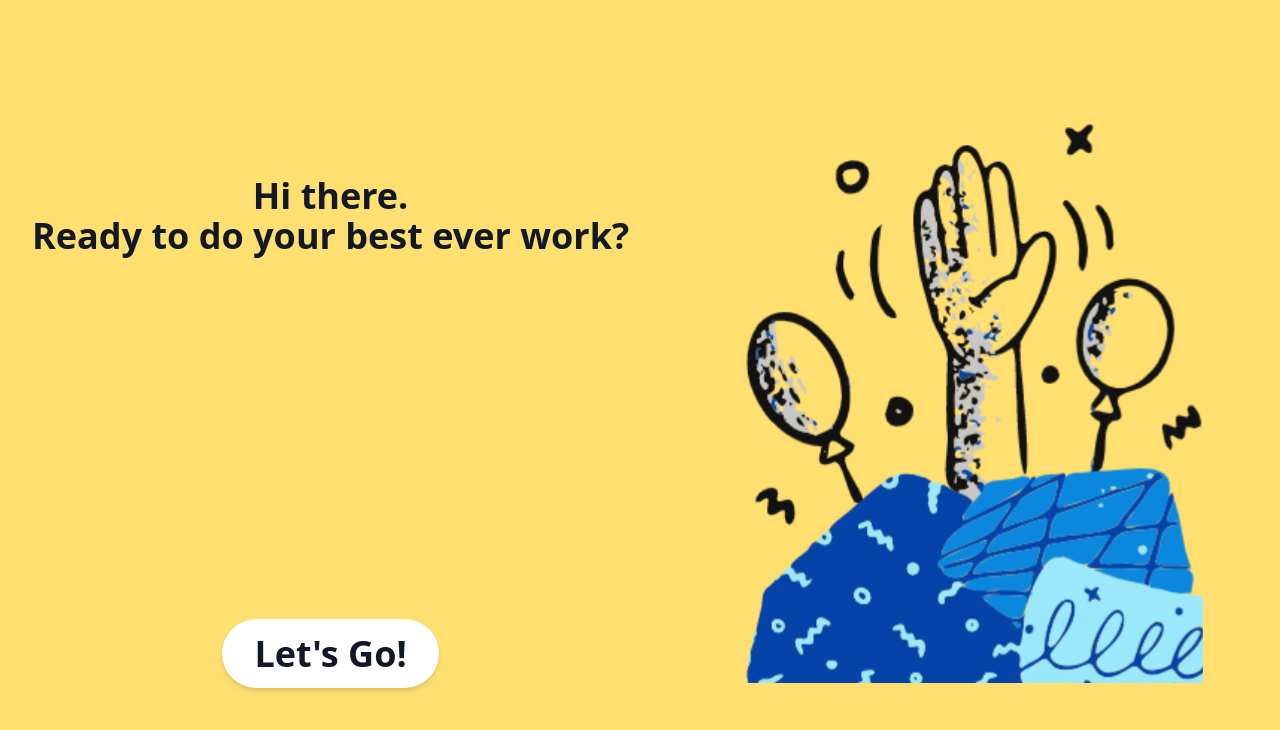
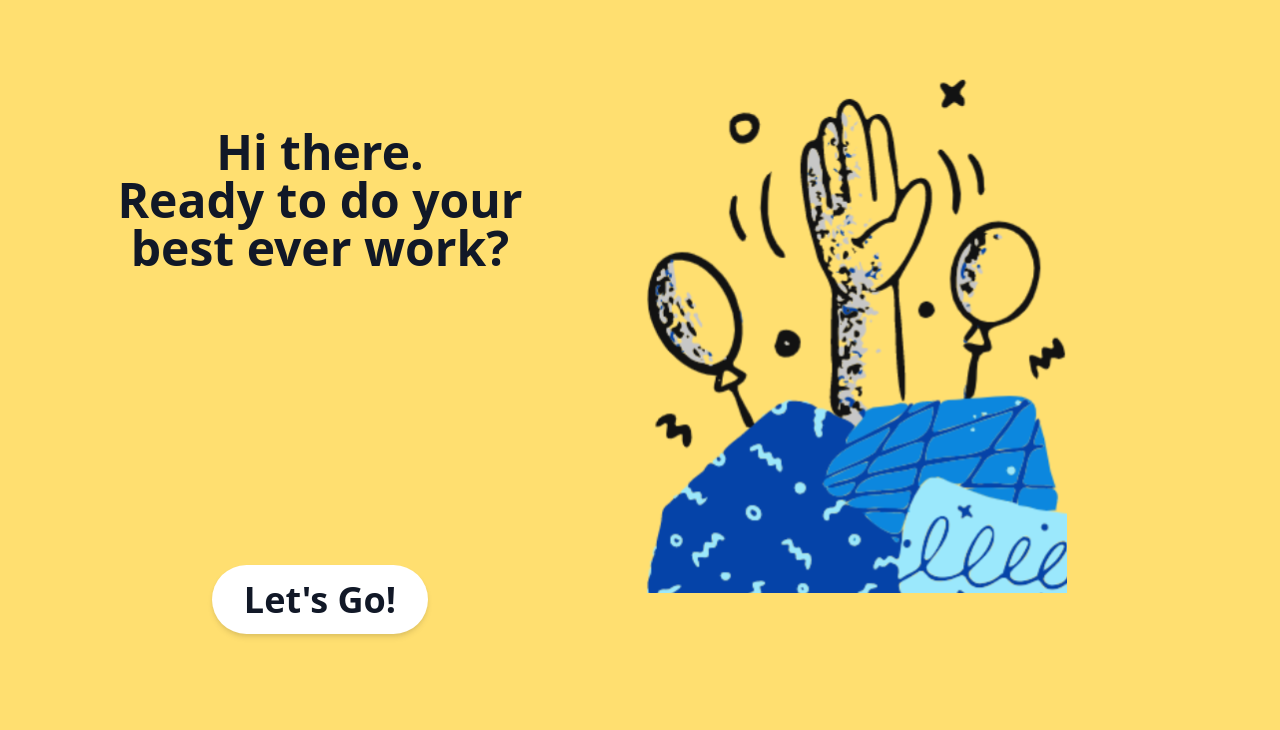
Before and after one commit to timosville/one-sheep-fe-challenge, a Vue app: page / in a window 1280 px wide. Shown: the top 730 px of the page. Built offline with nearby package versions, Linux system fonts and the light colour scheme.

Commit message:
Use CSS Grid for UI layout

```diff
--- a/src/components/Welcome.vue
+++ b/src/components/Welcome.vue
@@ -1,21 +1,17 @@
 <template>
-  <div
-    class="min-h-screen bg-one-yellow flex flex-col sm:flex-row justify-between"
-  >
-    <div class="flex flex-col items-center justify-items-center">
-      <h1 class="sm:mt-20 pt-24 px-8 title">
-        Hi there.<br />
-        Ready to do your best ever work?
+  <div class="bg-one-yellow max-h-screen container-grid">
+    <div class="container-grid__title">
+      <h1 class="title">
+        Hi there.
+        <br />Ready to do your best ever work?
       </h1>
-      <button
-        @click="changeRoute()"
-        class="absolute bottom-0 mb-12 sm:mb-28 button"
-      >
-        Let's Go!
-      </button>
     </div>
-    <div class="sm:flex-1 flex flex-col items-center justify-center">
-      <img class="sm:mx-3 sm:w-9/12" src="/hero/welcome.svg" alt="welcome" />
+
+    <div class="container-grid__hero">
+      <img class="object-contain w-full" src="/hero/welcome.svg" alt="welcome" />
+    </div>
+    <div class="container-grid__button">
+      <button @click="changeRoute()" class="button">Let's Go!</button>
     </div>
   </div>
 </template>
@@ -25,7 +21,8 @@ export default {
   name: "Welcome",
   methods: {
     changeRoute() {
-      this.$router.push("/start");
+
+    this.$router.push("/start");
     },
   },
 };
--- a/src/styles/tailwind.css
+++ b/src/styles/tailwind.css
@@ -4,7 +4,7 @@
 
 @layer components {
   .title {
-    @apply font-bold text-4xl text-center text-gray-900;
+    @apply font-bold text-4xl md:text-5xl text-center text-gray-900;
   }
   .subtitle {
     @apply mt-3 p-4 font-medium text-2xl text-center;
@@ -15,4 +15,16 @@
   .field {
     @apply flex px-4 py-3 mx-4 mt-2 rounded-full border-black border-2 text-2xl font-bold  placeholder-black;
   }
+  .container-grid {
+    @apply grid grid-cols-6 md:grid-cols-12 grid-rows-6;
+  }
+  .container-grid__title {
+    @apply col-start-2 col-end-6 row-start-2 row-end-3 flex flex-col items-center justify-center;
+  }
+  .container-grid__button {
+    @apply col-start-2 col-end-6 row-start-5 row-end-6 flex items-center justify-center;
+  }
+  .container-grid__hero {
+    @apply row-start-4 row-end-7 col-start-1 col-end-7 md:col-start-7 md:col-end-11 md:row-start-2 md:row-end-5 md:flex md:flex-col md:justify-center;
+  }
 }
```
